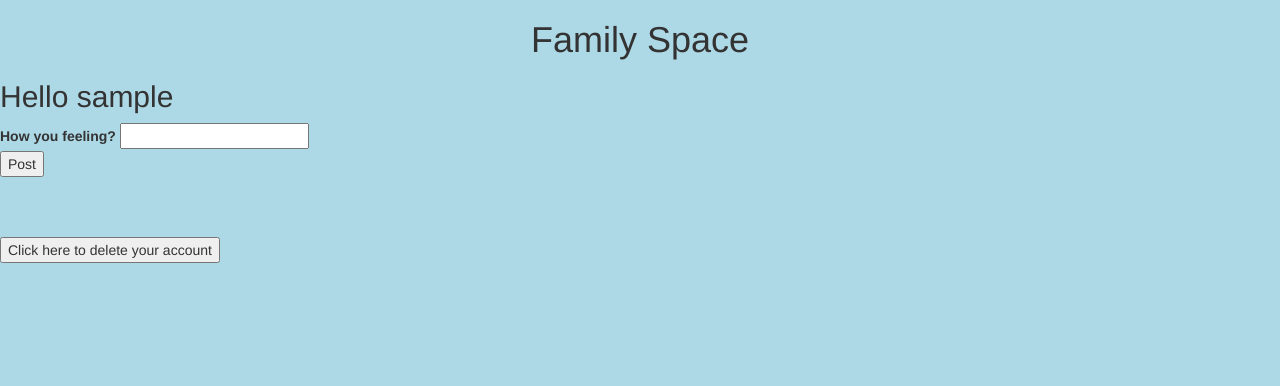
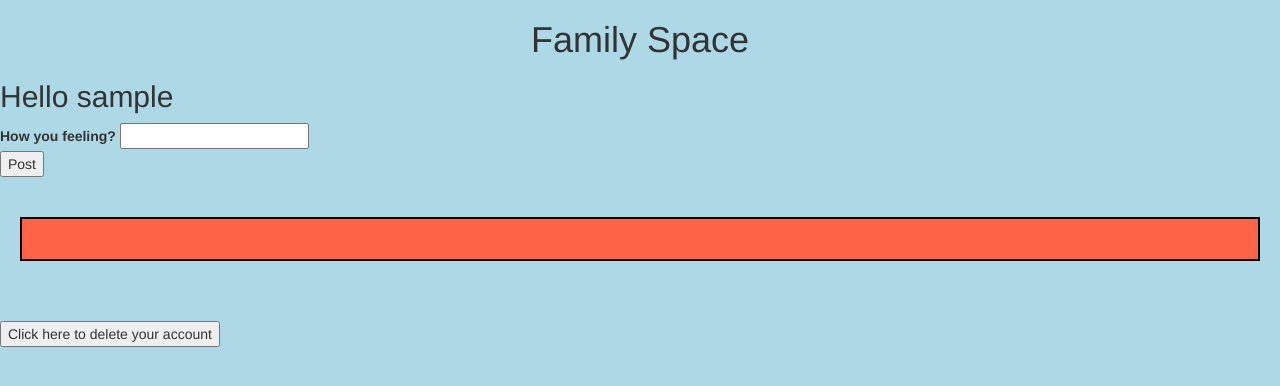
Before and after one commit to ykyasin/Family-Space, a Flask app: a page that uses application/templates/index.html in a window 1280 px wide. Shown: the top 386 px of the page. Run offline with Flask 2, Linux system fonts and the light colour scheme; data that the repository does not hold is empty; some libraries are stand-ins or nearby versions.

Commit message:
Some css

```diff
--- a/application/templates/index.html
+++ b/application/templates/index.html
@@ -8,6 +8,7 @@
             {{postform.submit}}
         </form>
     <br>
+    <div class = "post">
     {% for post in posts %}
         {{users[posts.index(post)]}} says: {{post}}
         {% if users[posts.index(post)] == user %}
@@ -17,6 +18,7 @@
             </form>
         {% endif %}
     {% endfor %}
+    </div>
     <br>
     <br>
     <form action="" method="POST">
--- a/application/templates/layout.html
+++ b/application/templates/layout.html
@@ -16,9 +16,12 @@
           text-align: center;
         }
 
-        p {
-          font-family: verdana;
-          font-size: 20px;
+        .post {
+        background-color: tomato;
+        color: white;
+        border: 2px solid black;
+        margin: 20px;
+        padding: 20px;
         }
         </style>
 </head>
```
